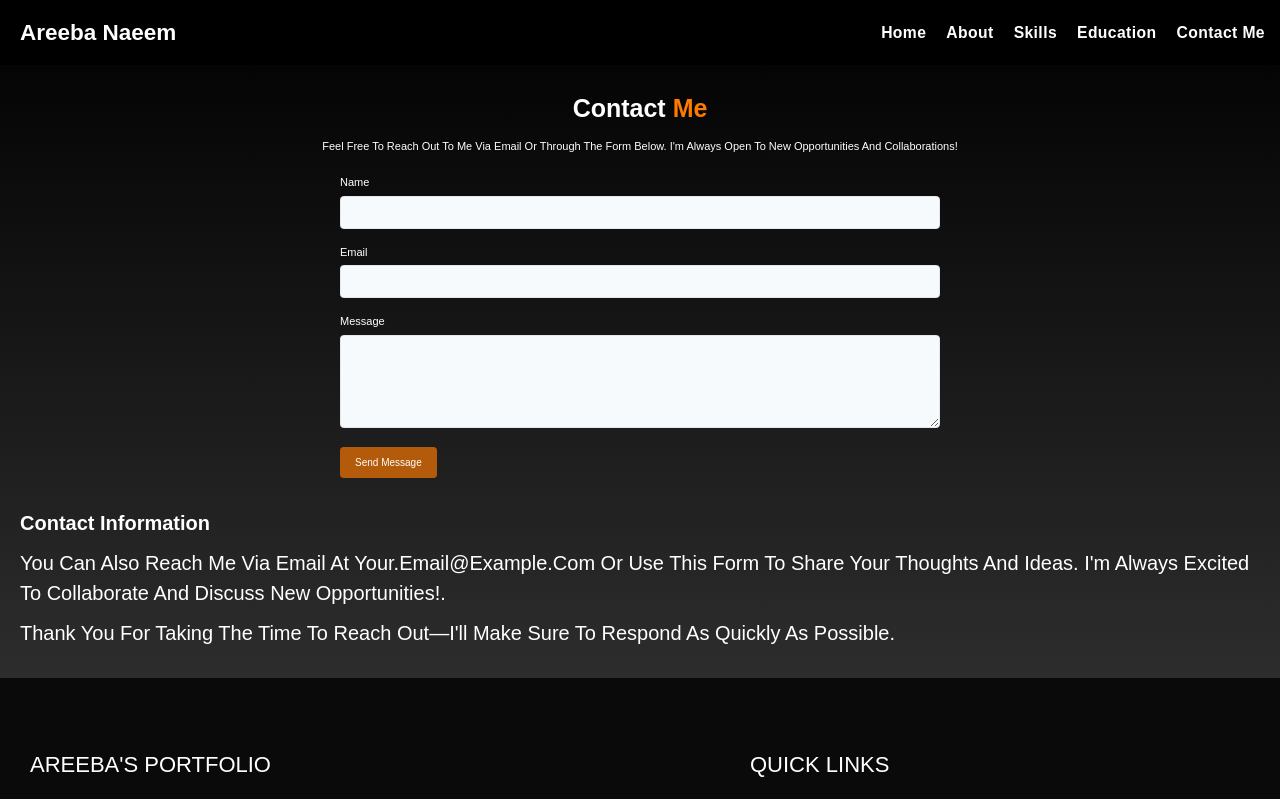
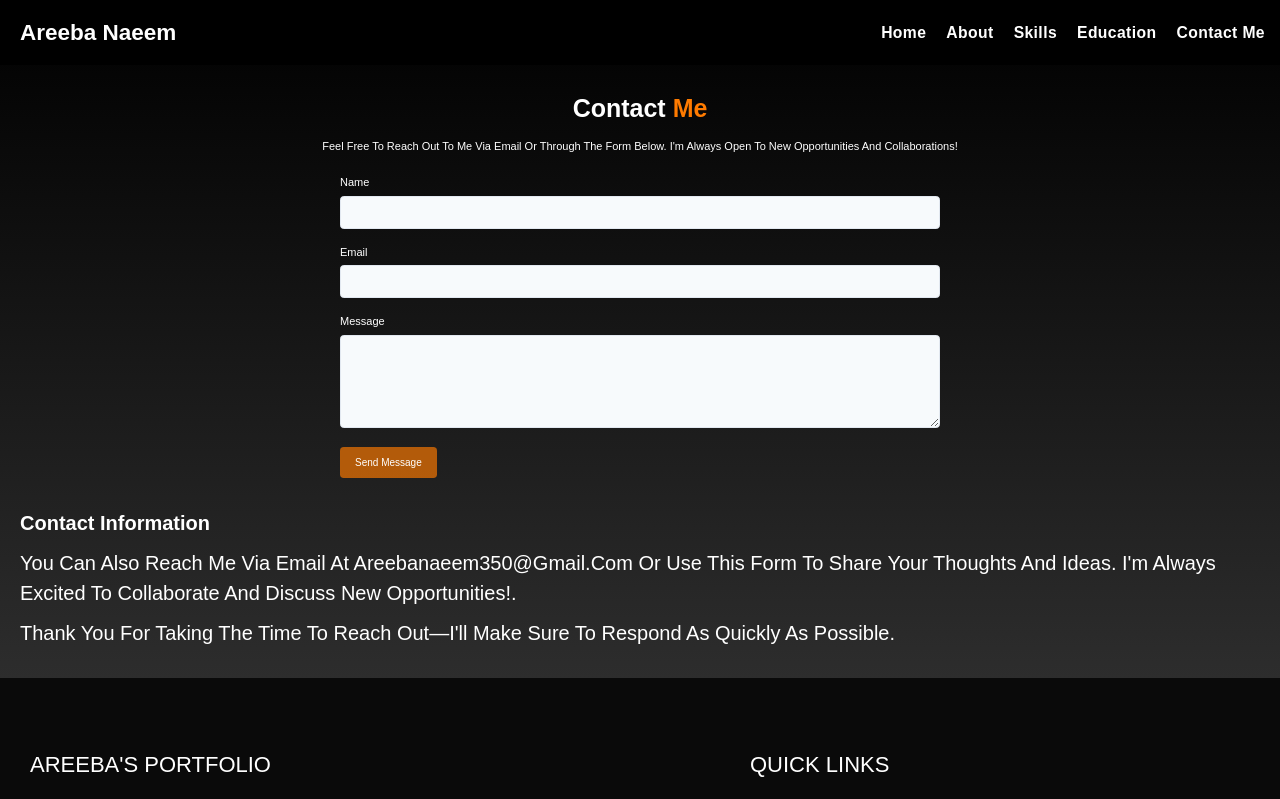
Before and after one commit to AreebaMNaeem/My-Portfolio, a Next.js app: page /contact in a window 1280 px wide. Shown: the top 799 px of the page. Built offline with nearby package versions, Linux system fonts and the light colour scheme.

Commit message:
Update page.tsx

```diff
--- a/src/app/contact/page.tsx
+++ b/src/app/contact/page.tsx
@@ -95,7 +95,7 @@ export default function Contact() {
       <div className="contact-info">
         <h2 className="contact-info-title">Contact Information</h2>
         <p className="contact-info-description">
-          You can also reach me via email at <a href="mailto:your.email@example.com"> your.email@example.com or use this form to share your thoughts and ideas.
+          You can also reach me via email at <a href="mailto:your.email@example.com"> areebanaeem350@gmail.com or use this form to share your thoughts and ideas.
           I'm always excited to collaborate and discuss new opportunities!</a>.
         </p >
         <p className="contact-info-description">
```
